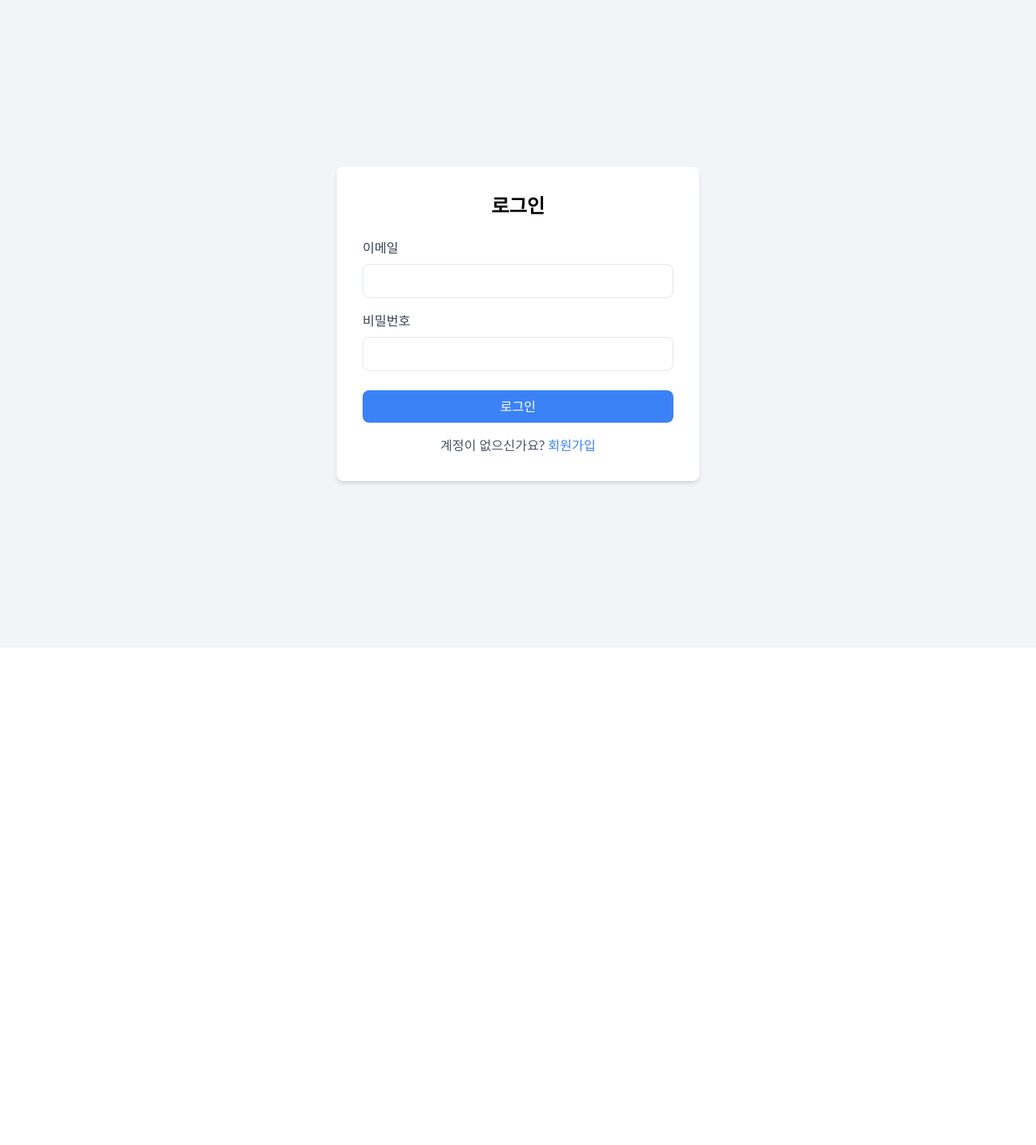
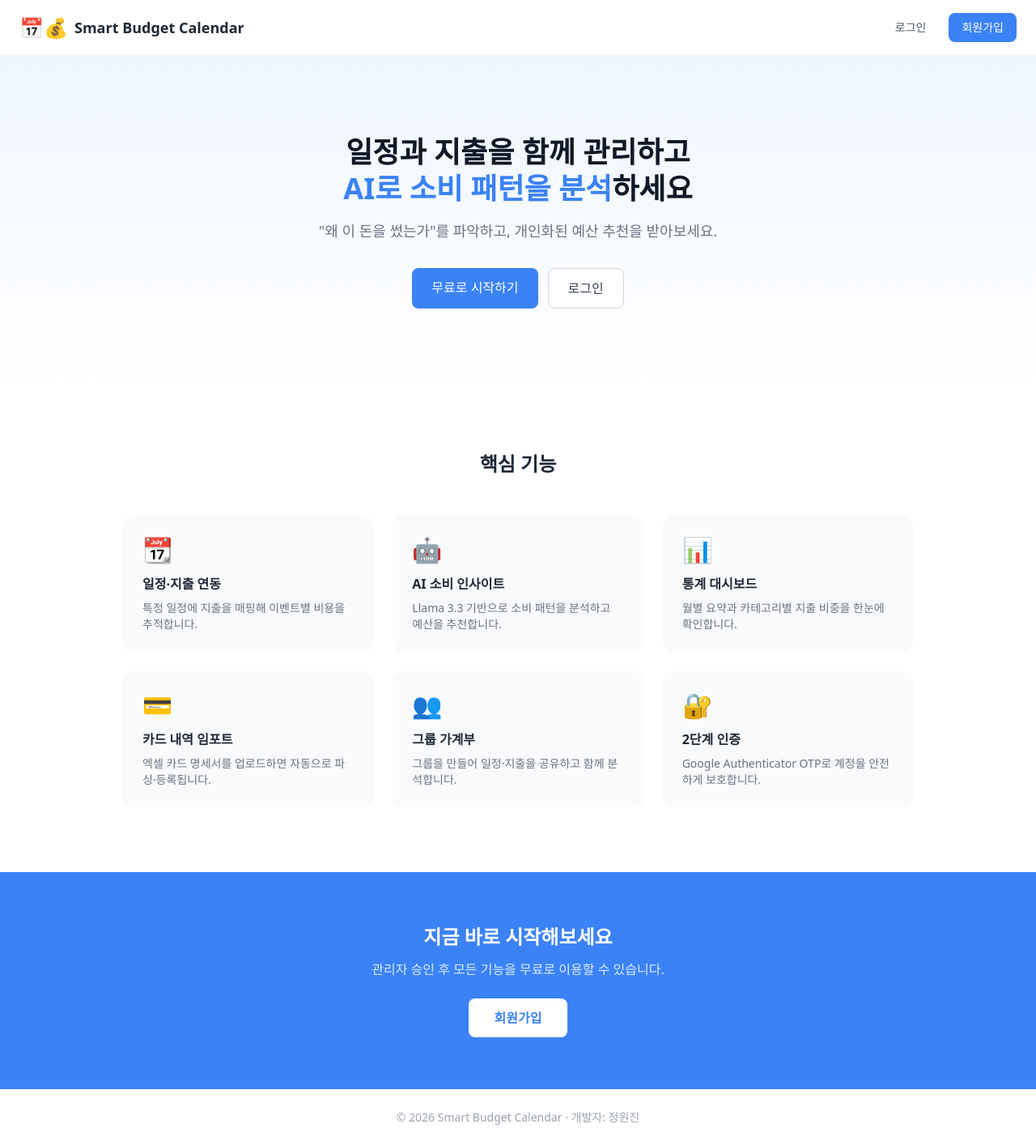
Before and after one commit to Jinny0827/smart-budget-calendar, a React (Vite) app in the folder frontend/: page / in a window 1280 px wide. Before the commit this address led to /login. Shown: the whole page at 81% size. Before the commit the page ends 800 px from the top, so only its background shows below. Built offline with nearby package versions, Linux system fonts and the light colour scheme; no server answers.

Commit message:
260318 정원진
게시판 탈퇴회원 처리
1. 탈퇴한 회원으로 발생
2. 탈퇴 회원의 게시물 관리는 마스터 등급

```diff
--- a/frontend/src/App.tsx
+++ b/frontend/src/App.tsx
@@ -12,6 +12,7 @@ import AccountPage from './pages/AccountPage';
 import AdminPage from './pages/AdminPage';
 import GroupPage from './pages/GroupPage';
 import BoardPage from './pages/BoardPage';
+import LandingPage from './pages/LandingPage';
 
 import { ChatButton } from './components/ChatButton';
 import { ChatPanel } from './components/ChatPanel';
@@ -136,8 +137,8 @@ function App() {
                     }
                 />
 
-                {/* 기본 리다이렉트 */}
-                <Route path="/" element={<Navigate to="/dashboard" />} />
+                {/* 기본 라우트: 로그인 여부에 따라 분기 */}
+                <Route path="/" element={isAuthenticated() ? <Navigate to="/dashboard" /> : <LandingPage />} />
 
                 {/* 게시판 */}
                 <Route path="/board" element={<PrivateRoute><BoardPage /></PrivateRoute>} />
--- a/frontend/src/pages/BoardPage.tsx
+++ b/frontend/src/pages/BoardPage.tsx
@@ -79,7 +79,7 @@ export default function BoardPage() {
 
     const canWrite = boardType === 'free' || isAdmin;
     const canManage = (post: Post) =>
-        isAdmin || post.authorId._id === currentUser.id;
+        isAdmin || (!!currentUser && post.authorId?._id === currentUser.id);
 
     return (
         <div className="min-h-screen bg-gray-100">
@@ -137,7 +137,7 @@ export default function BoardPage() {
                         <button onClick={() => setSelectedPost(null)} className="text-gray-400 hover:text-gray-600">✕</button>
                     </div>
                     <div className="text-sm text-gray-500 mb-4 flex items-center gap-2 flex-wrap">
-                        <span>{selectedPost.authorId.nickname}</span>
+                        <span>{selectedPost.authorId?.nickname ?? '(탈퇴한 회원)'}</span>
                         <span>·</span>
                         <span>{new Date(selectedPost.createdAt).toLocaleDateString()}</span>
                         <span>·</span>
@@ -213,7 +213,7 @@ export default function BoardPage() {
                                 >
                                     {post.isPinned && <span className="text-xs text-red-500 mr-2">📌</span>}
                                     <span className="flex-1 font-medium truncate">{post.title}</span>
-                                    <span className="text-xs text-gray-400 ml-4">{post.authorId.nickname}</span>
+                                    <span className="text-xs text-gray-400 ml-4">{post.authorId?.nickname ?? '(탈퇴한 회원)'}</span>
                                     <span className="text-xs text-gray-300 ml-3">{new Date(post.createdAt).toLocaleDateString()}</span>
                                     <span className="text-xs text-gray-300 ml-3">👁 {post.views}</span>
                                 </div>
--- /dev/null
+++ b/frontend/src/pages/LandingPage.tsx
@@ -0,0 +1,96 @@
+import { Link } from 'react-router-dom';
+
+function LandingPage() {
+    return (
+        <div className="min-h-screen bg-white">
+
+            {/* 헤더 */}
+            <header className="flex items-center justify-between px-6 py-4 border-b border-gray-100">
+                <div className="flex items-center gap-2">
+                    <span className="text-2xl">📅💰</span>
+                    <span className="text-lg font-bold text-gray-800">Smart Budget Calendar</span>
+                </div>
+                <div className="flex items-center gap-3">
+                    <Link
+                        to="/login"
+                        className="px-4 py-2 text-sm text-gray-600 hover:text-gray-900"
+                    >
+                        로그인
+                    </Link>
+                    <Link
+                        to="/register"
+                        className="px-4 py-2 text-sm bg-blue-500 text-white rounded-lg hover:bg-blue-600"
+                    >
+                        회원가입
+                    </Link>
+                </div>
+            </header>
+
+            {/* 히어로 섹션 */}
+            <section className="flex flex-col items-center justify-center text-center px-6 py-24 bg-gradient-to-b from-blue-50 to-white">
+                <h1 className="text-4xl font-bold text-gray-900 mb-4 leading-tight">
+                    일정과 지출을 함께 관리하고<br />
+                    <span className="text-blue-500">AI로 소비 패턴을 분석</span>하세요
+                </h1>
+                <p className="text-lg text-gray-500 mb-8 max-w-xl">
+                    "왜 이 돈을 썼는가"를 파악하고, 개인화된 예산 추천을 받아보세요.
+                </p>
+                <div className="flex gap-3">
+                    <Link
+                        to="/register"
+                        className="px-6 py-3 bg-blue-500 text-white font-medium rounded-lg hover:bg-blue-600 transition"
+                    >
+                        무료로 시작하기
+                    </Link>
+                    <Link
+                        to="/login"
+                        className="px-6 py-3 bg-white text-gray-700 font-medium rounded-lg border border-gray-300 hover:bg-gray-50 transition"
+                    >
+                        로그인
+                    </Link>
+                </div>
+            </section>
+
+            {/* 핵심 기능 */}
+            <section className="px-6 py-20 max-w-5xl mx-auto">
+                <h2 className="text-2xl font-bold text-center text-gray-800 mb-12">핵심 기능</h2>
+                <div className="grid grid-cols-1 md:grid-cols-2 lg:grid-cols-3 gap-6">
+                    {[
+                        { icon: '📆', title: '일정·지출 연동', desc: '특정 일정에 지출을 매핑해 이벤트별 비용을 추적합니다.' },
+                        { icon: '🤖', title: 'AI 소비 인사이트', desc: 'Llama 3.3 기반으로 소비 패턴을 분석하고 예산을 추천합니다.' },
+                        { icon: '📊', title: '통계 대시보드', desc: '월별 요약과 카테고리별 지출 비중을 한눈에 확인합니다.' },
+                        { icon: '💳', title: '카드 내역 임포트', desc: '엑셀 카드 명세서를 업로드하면 자동으로 파싱·등록됩니다.' },
+                        { icon: '👥', title: '그룹 가계부', desc: '그룹을 만들어 일정·지출을 공유하고 함께 분석합니다.' },
+                        { icon: '🔐', title: '2단계 인증', desc: 'Google Authenticator OTP로 계정을 안전하게 보호합니다.' },
+                    ].map(({ icon, title, desc }) => (
+                        <div key={title} className="bg-gray-50 rounded-xl p-6">
+                            <span className="text-3xl">{icon}</span>
+                            <h3 className="text-base font-semibold text-gray-800 mt-3 mb-2">{title}</h3>
+                            <p className="text-sm text-gray-500">{desc}</p>
+                        </div>
+                    ))}
+                </div>
+            </section>
+
+            {/* CTA */}
+            <section className="bg-blue-500 py-16 text-center px-6">
+                <h2 className="text-2xl font-bold text-white mb-3">지금 바로 시작해보세요</h2>
+                <p className="text-blue-100 mb-6">관리자 승인 후 모든 기능을 무료로 이용할 수 있습니다.</p>
+                <Link
+                    to="/register"
+                    className="inline-block px-8 py-3 bg-white text-blue-500 font-semibold rounded-lg hover:bg-blue-50 transition"
+                >
+                    회원가입
+                </Link>
+            </section>
+
+            {/* 푸터 */}
+            <footer className="text-center py-6 text-sm text-gray-400 border-t border-gray-100">
+                © 2026 Smart Budget Calendar · 개발자: 정원진
+            </footer>
+
+        </div>
+    );
+}
+
+export default LandingPage;
```
